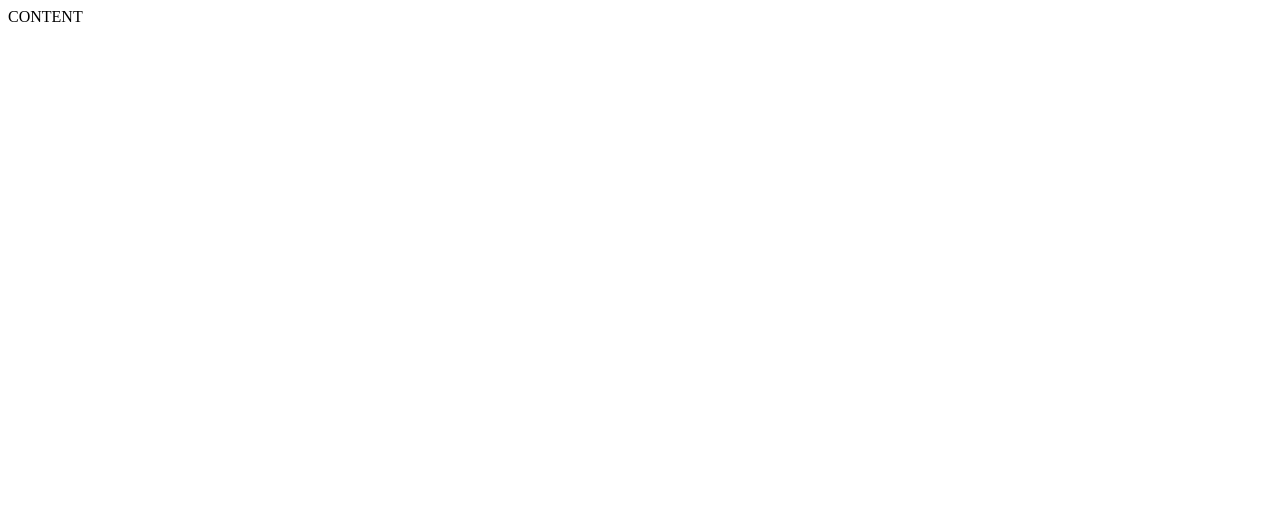
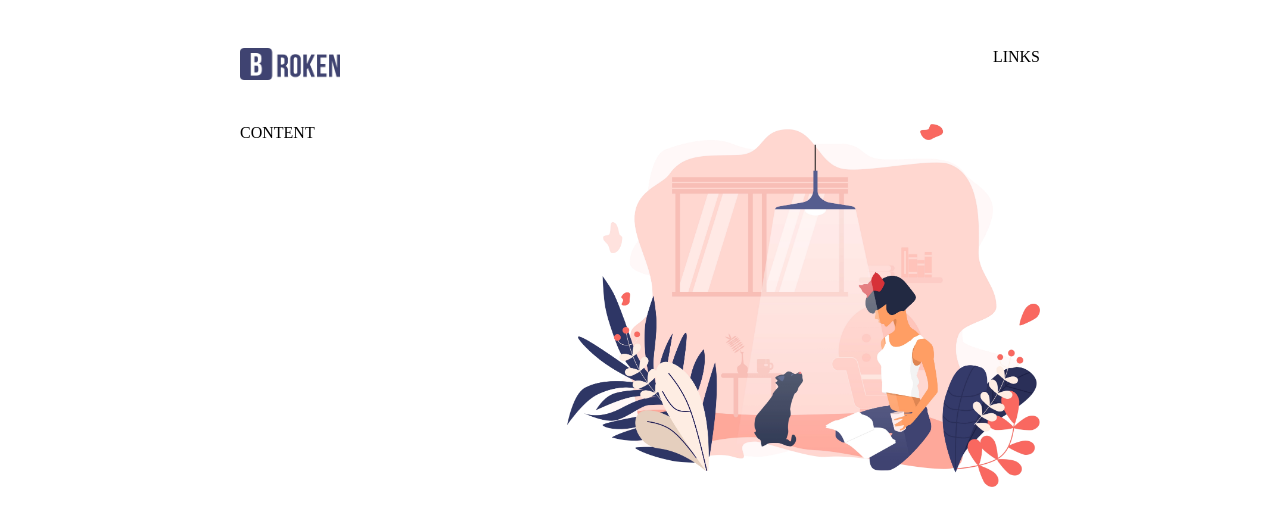
Before and after one commit to front-end-by-rimantas/41-grupe-happy-weekend, a website: page index.html in a window 1280 px wide. Drawn offline with Linux system fonts and the light colour scheme.

Commit message:
Main layout #3

```diff
--- a/index.html
+++ b/index.html
@@ -14,10 +14,58 @@
     <link rel="mask-icon" href="./favicon/safari-pinned-tab.svg" color="#5bbad5">
     <meta name="msapplication-TileColor" content="#da532c">
     <meta name="theme-color" content="#ffffff">
+    <style>
+        body {}
+
+        header {
+            display: inline-block;
+            width: 800px;
+            margin-top: 40px;
+            margin-left: calc((100% - 800px) / 2);
+        }
+
+        header>img {
+            width: 100px;
+            float: left;
+        }
+
+        header>nav {
+            float: right;
+        }
+
+        main {
+            display: inline-block;
+            width: 800px;
+            margin-top: 40px;
+            margin-left: calc((100% - 800px) / 2);
+        }
+
+        main>div {
+            width: 35%;
+            float: left;
+        }
+
+        main>img {
+            width: 60%;
+            float: right;
+        }
+    </style>
 </head>
 
 <body>
-    CONTENT
+    <header>
+        <img src="./img/logo.png" alt="Logo">
+        <nav>
+            LINKS
+        </nav>
+    </header>
+
+    <main>
+        <div>
+            CONTENT
+        </div>
+        <img src="./img/yoga.png" alt="Yoga">
+    </main>
 </body>
 
 </html>
```
